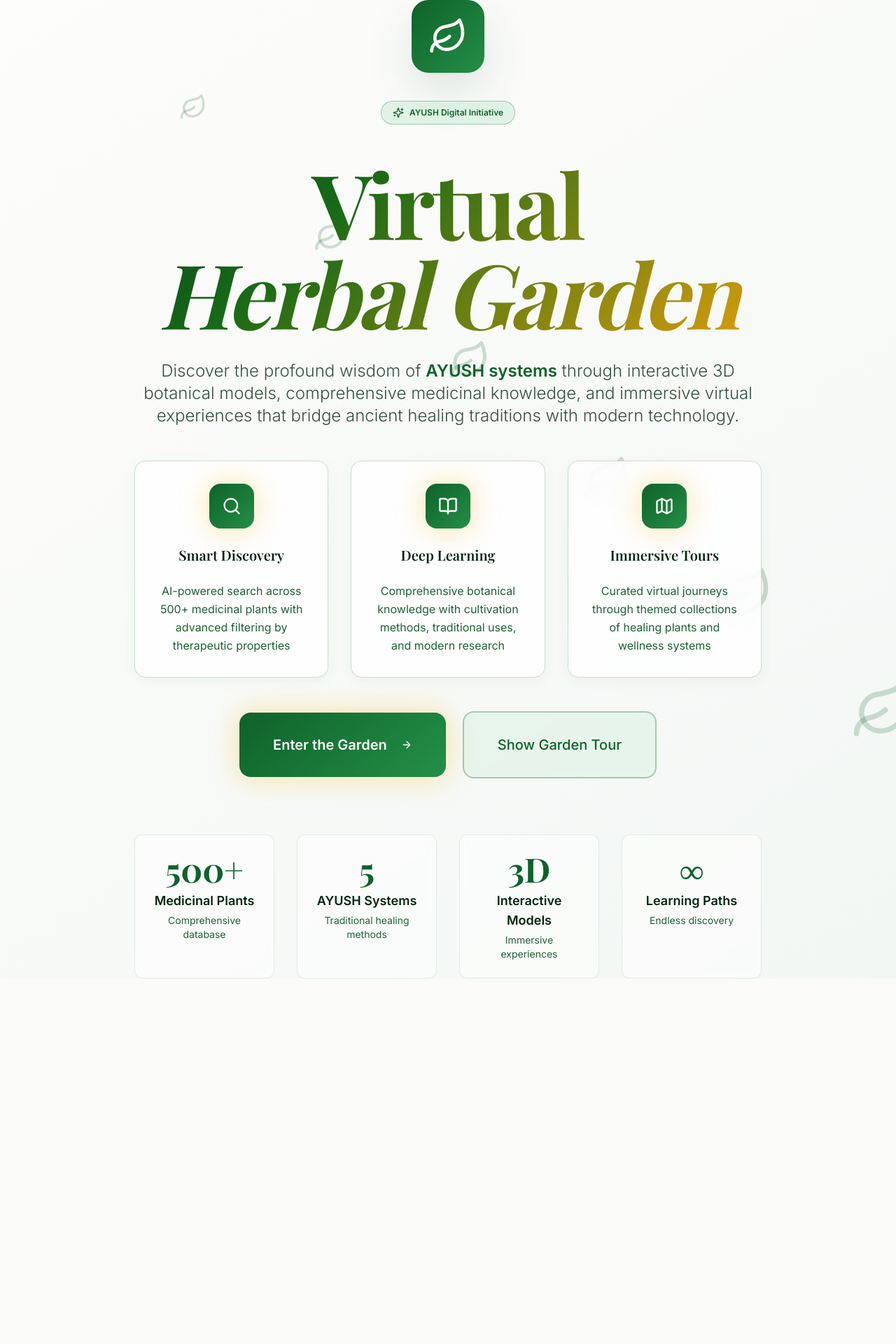
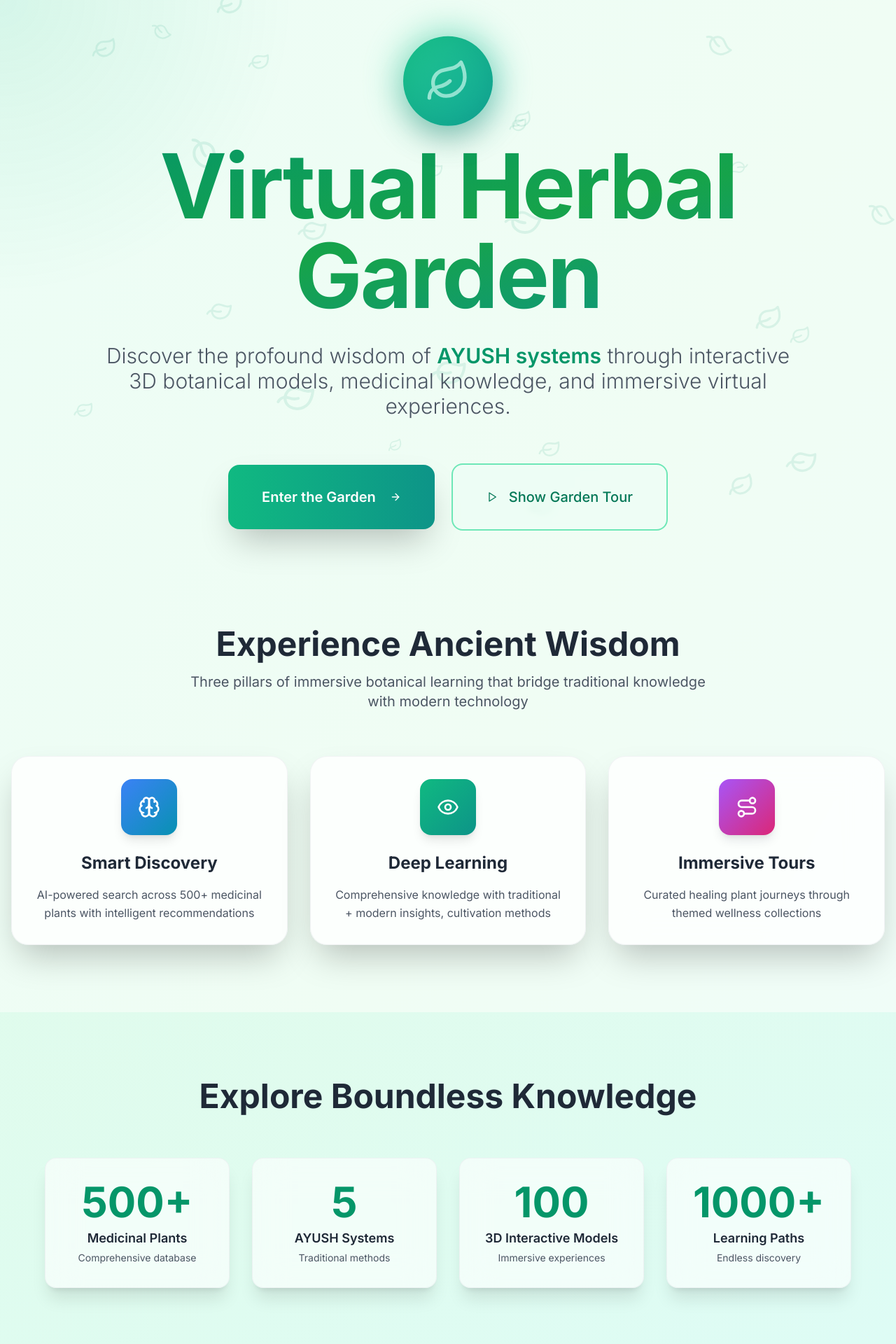
Before and after one commit to debarpannotcreator/ayush-herbarium-virtuoso, a React (Vite) app: page / in a window 1280 px wide. Shown: the top 1920 px of the page at 70% size. Before the commit the page ends 1398 px from the top, so only its background shows below. Built offline with nearby package versions, Linux system fonts and the light colour scheme; a web font is replaced by a local one.

Commit message:
Refactor landing page design

```diff
--- a/src/components/LandingPage.tsx
+++ b/src/components/LandingPage.tsx
@@ -1,227 +1,375 @@
-import { useState, useEffect } from "react";
+import { useState, useEffect, useRef } from "react";
 import { Button } from "@/components/ui/button";
 import { Badge } from "@/components/ui/badge";
-import { ArrowRight, Leaf, Search, Map, BookOpen, Sparkles } from "lucide-react";
-import { motion, AnimatePresence } from "framer-motion";
+import { ArrowRight, Leaf, Search, Brain, Route, Sparkles, Play, Eye } from "lucide-react";
+import { motion, AnimatePresence, useInView, useMotionValue, useSpring, useTransform } from "framer-motion";
 
 interface LandingPageProps {
   onEnterGarden: () => void;
 }
 
-export const LandingPage = ({ onEnterGarden }: LandingPageProps) => {
-  const [currentTip, setCurrentTip] = useState(0);
-  const [showTips, setShowTips] = useState(false);
-
-  const tips = [
-    { icon: Search, text: "Use the search to find specific medicinal plants", position: { top: "20%", left: "50%" } },
-    { icon: BookOpen, text: "Click on any plant to learn detailed information", position: { top: "60%", left: "20%" } },
-    { icon: Map, text: "Take virtual tours organized by health benefits", position: { top: "40%", left: "80%" } },
-    { icon: Leaf, text: "Filter plants by AYUSH system or medicinal use", position: { top: "80%", left: "60%" } }
-  ];
+// Animated Counter Hook
+const useCounter = (end: number, inView: boolean, duration = 2000) => {
+  const count = useMotionValue(0);
+  const rounded = useTransform(count, (val) => Math.round(val));
 
   useEffect(() => {
-    if (showTips) {
-      const timer = setInterval(() => {
-        setCurrentTip((prev) => (prev + 1) % tips.length);
-      }, 3000);
-      return () => clearInterval(timer);
+    if (inView) {
+      const controls = count.set(end);
+      return controls;
     }
-  }, [showTips, tips.length]);
+  }, [count, end, inView]);
 
-  const containerVariants = {
-    hidden: { opacity: 0 },
-    visible: {
-      opacity: 1,
-      transition: {
-        duration: 0.6,
-        staggerChildren: 0.2
-      }
-    }
+  return useSpring(rounded, { duration });
 };
 
-  const itemVariants = {
-    hidden: { y: 30, opacity: 0 },
-    visible: {
-      y: 0,
-      opacity: 1,
-      transition: {
-        duration: 0.6
-      }
-    }
+export const LandingPage = ({ onEnterGarden }: LandingPageProps) => {
+  const [mousePosition, setMousePosition] = useState({ x: 0, y: 0 });
+  const [showTour, setShowTour] = useState(false);
+  const heroRef = useRef(null);
+  const featuresRef = useRef(null);
+  const statsRef = useRef(null);
+
+  const heroInView = useInView(heroRef, { once: true });
+  const featuresInView = useInView(featuresRef, { once: true });
+  const statsInView = useInView(statsRef, { once: true });
+
+  // Animated counters
+  const plantsCount = useCounter(500, statsInView);
+  const systemsCount = useCounter(5, statsInView);
+  const modelsCount = useCounter(100, statsInView);
+  const pathsCount = useCounter(1000, statsInView);
+
+  // Mouse tracking for parallax effect
+  useEffect(() => {
+    const handleMouseMove = (e: MouseEvent) => {
+      setMousePosition({
+        x: (e.clientX / window.innerWidth) * 100,
+        y: (e.clientY / window.innerHeight) * 100,
+      });
     };
 
+    window.addEventListener('mousemove', handleMouseMove);
+    return () => window.removeEventListener('mousemove', handleMouseMove);
+  }, []);
+
+  // Floating particles animation
+  const createParticles = () => {
+    return [...Array(25)].map((_, i) => ({
+      id: i,
+      x: Math.random() * 100,
+      y: Math.random() * 100,
+      size: Math.random() * 30 + 20,
+      duration: Math.random() * 20 + 10,
+      delay: Math.random() * 5,
+    }));
+  };
+
+  const particles = createParticles();
+
   return (
-    <div className="min-h-screen bg-gradient-surface dark:bg-gradient-hero relative overflow-hidden">
-      {/* Floating Background Elements */}
-      <div className="absolute inset-0 overflow-hidden pointer-events-none">
-        {[...Array(6)].map((_, i) => (
+    <div className="min-h-screen bg-gradient-to-br from-emerald-50 via-green-50 to-teal-50 dark:from-emerald-950 dark:via-green-950 dark:to-teal-950 relative overflow-x-hidden">
+      {/* Animated Particle Background */}
+      <div className="fixed inset-0 overflow-hidden pointer-events-none">
+        {particles.map((particle) => (
           <motion.div
-            key={i}
-            className="absolute"
+            key={particle.id}
+            className="absolute opacity-10 dark:opacity-20"
             style={{
-              left: `${20 + (i * 15)}%`,
-              top: `${10 + (i * 12)}%`,
+              left: `${particle.x}%`,
+              top: `${particle.y}%`,
             }}
             animate={{
-              y: [-10, 10, -10],
+              y: [-20, 20, -20],
+              x: [-10, 10, -10],
+              rotate: [0, 360],
             }}
             transition={{
-              duration: 3,
+              duration: particle.duration,
               repeat: Infinity,
-              delay: i * 0.5,
-              ease: "easeInOut"
+              delay: particle.delay,
+              ease: "easeInOut",
             }}
           >
             <Leaf
-              className="text-primary/20 dark:text-primary-glow/20"
-              size={40 + (i * 10)}
+              className="text-emerald-600 dark:text-emerald-400"
+              size={particle.size}
             />
           </motion.div>
         ))}
       </div>
 
-      {/* Main Content */}
+      {/* Parallax Mouse Effect */}
       <motion.div
-        className="relative z-10 min-h-screen flex items-center justify-center px-4"
-        variants={containerVariants}
-        initial="hidden"
-        animate="visible"
+        className="fixed inset-0 pointer-events-none"
+        style={{
+          background: `radial-gradient(600px at ${mousePosition.x}% ${mousePosition.y}%, rgba(16, 185, 129, 0.1), transparent 70%)`,
+        }}
+      />
+
+      {/* Hero Section */}
+      <section ref={heroRef} className="min-h-screen flex items-center justify-center px-4 relative">
+        <div className="max-w-7xl mx-auto text-center space-y-12">
+
+          {/* Hero Content */}
+          <motion.div
+            initial={{ opacity: 0, y: 50 }}
+            animate={heroInView ? { opacity: 1, y: 0 } : {}}
+            transition={{ duration: 1, ease: "easeOut" }}
+            className="space-y-8"
           >
-        <div className="max-w-4xl mx-auto text-center space-y-12">
-          {/* Logo/Brand Section */}
-          <motion.div variants={itemVariants} className="space-y-4">
-            <div className="flex items-center justify-center mb-6">
+            {/* Floating Logo */}
             <motion.div
-                className="bg-gradient-primary p-6 rounded-3xl shadow-premium"
-                whileHover={{ scale: 1.05, rotate: 5 }}
-                whileTap={{ scale: 0.95 }}
+              className="flex justify-center mb-8"
+              animate={{ y: [-10, 10, -10] }}
+              transition={{ duration: 4, repeat: Infinity, ease: "easeInOut" }}
             >
-                <Leaf className="text-primary-foreground" size={56} />
+              <div className="relative">
+                <motion.div
+                  className="bg-gradient-to-br from-emerald-500 to-teal-600 p-8 rounded-full shadow-2xl"
+                  whileHover={{ scale: 1.1, rotate: 15 }}
+                  transition={{ type: "spring", stiffness: 300 }}
+                >
+                  <Leaf className="text-white" size={64} />
                 </motion.div>
+                <motion.div
+                  className="absolute -inset-2 bg-gradient-to-br from-emerald-400 to-teal-500 rounded-full blur-xl opacity-50"
+                  animate={{ scale: [1, 1.2, 1] }}
+                  transition={{ duration: 2, repeat: Infinity }}
+                />
               </div>
-            <Badge variant="outline" className="text-primary border-primary/30 bg-primary-light/50 px-4 py-2">
-              <Sparkles className="w-4 h-4 mr-2" />
-              AYUSH Digital Initiative
-            </Badge>
             </motion.div>
 
-          {/* Main Heading */}
-          <motion.div variants={itemVariants} className="space-y-8">
-            <h1 className="font-display text-7xl md:text-9xl font-bold bg-gradient-hero bg-clip-text text-transparent leading-[0.9] tracking-tight">
-              Virtual
-              <span className="block italic">Herbal Garden</span>
-            </h1>
-            <p className="font-sans text-xl md:text-2xl text-foreground/80 max-w-4xl mx-auto leading-relaxed font-light">
-              Discover the profound wisdom of <span className="font-semibold text-primary">AYUSH systems</span> through
-              interactive 3D botanical models, comprehensive medicinal knowledge,
-              and immersive virtual experiences that bridge ancient healing traditions with modern technology.
-            </p>
-          </motion.div>
+            {/* Main Headline */}
+            <motion.h1
+              className="text-6xl md:text-8xl lg:text-9xl font-bold bg-gradient-to-br from-emerald-600 via-green-600 to-teal-600 dark:from-emerald-400 dark:via-green-400 dark:to-teal-400 bg-clip-text text-transparent leading-none tracking-tight"
+              initial={{ opacity: 0, y: 30 }}
+              animate={heroInView ? { opacity: 1, y: 0 } : {}}
+              transition={{ duration: 1.2, delay: 0.3 }}
+            >
+              Virtual Herbal Garden
+            </motion.h1>
 
-          {/* Features Grid */}
-          <motion.div variants={itemVariants} className="grid grid-cols-1 md:grid-cols-3 gap-8 max-w-6xl mx-auto">
-            {[
-              { icon: Search, title: "Smart Discovery", desc: "AI-powered search across 500+ medicinal plants with advanced filtering by therapeutic properties" },
-              { icon: BookOpen, title: "Deep Learning", desc: "Comprehensive botanical knowledge with cultivation methods, traditional uses, and modern research" },
-              { icon: Map, title: "Immersive Tours", desc: "Curated virtual journeys through themed collections of healing plants and wellness systems" }
-            ].map((feature, index) => (
-              <motion.div
-                key={index}
-                className="bg-card/80 backdrop-blur-xl border border-primary/20 rounded-2xl p-8 text-center space-y-6 shadow-soft hover:shadow-botanical transition-all duration-300"
-                whileHover={{ scale: 1.02, y: -8 }}
-                transition={{ duration: 0.3 }}
+            {/* Subheading */}
+            <motion.p
+              className="text-xl md:text-2xl lg:text-3xl text-gray-600 dark:text-gray-300 max-w-5xl mx-auto leading-relaxed font-light"
+              initial={{ opacity: 0, y: 30 }}
+              animate={heroInView ? { opacity: 1, y: 0 } : {}}
+              transition={{ duration: 1.2, delay: 0.6 }}
             >
-                <div className="bg-gradient-primary w-16 h-16 rounded-2xl flex items-center justify-center mx-auto shadow-glow">
-                  <feature.icon className="text-primary-foreground" size={28} />
-                </div>
-                <h3 className="font-display font-semibold text-xl text-foreground">{feature.title}</h3>
-                <p className="text-muted-foreground leading-relaxed">{feature.desc}</p>
-              </motion.div>
-            ))}
-          </motion.div>
+              Discover the profound wisdom of <span className="font-semibold text-emerald-600 dark:text-emerald-400">AYUSH systems</span> through
+              interactive 3D botanical models, medicinal knowledge, and immersive virtual experiences.
+            </motion.p>
 
             {/* Action Buttons */}
-          <motion.div variants={itemVariants} className="space-y-8">
-            <div className="flex flex-col sm:flex-row items-center justify-center gap-6">
+            <motion.div
+              className="flex flex-col sm:flex-row items-center justify-center gap-6 pt-8"
+              initial={{ opacity: 0, y: 30 }}
+              animate={heroInView ? { opacity: 1, y: 0 } : {}}
+              transition={{ duration: 1.2, delay: 0.9 }}
+            >
               <Button
                 size="lg"
                 onClick={onEnterGarden}
-                className="bg-gradient-primary hover:shadow-premium text-primary-foreground shadow-glow text-xl px-12 py-8 h-auto group font-semibold rounded-2xl border-0"
+                className="bg-gradient-to-r from-emerald-500 to-teal-600 hover:from-emerald-600 hover:to-teal-700 text-white text-xl px-12 py-8 h-auto group font-semibold rounded-2xl shadow-2xl hover:shadow-emerald-500/25 transition-all duration-300 border-0"
               >
                 Enter the Garden
-                <ArrowRight className="ml-3 w-6 h-6 group-hover:translate-x-2 transition-all duration-300" />
+                <ArrowRight className="ml-3 w-6 h-6 group-hover:translate-x-2 transition-transform duration-300" />
               </Button>
 
               <Button
                 variant="outline"
                 size="lg"
-                onClick={() => setShowTips(!showTips)}
-                className="border-2 border-primary/30 bg-primary-light/30 text-primary hover:bg-primary-light/50 hover:border-primary/50 text-xl px-12 py-8 h-auto font-medium rounded-2xl backdrop-blur-sm"
+                onClick={() => setShowTour(!showTour)}
+                className="border-2 border-emerald-300 dark:border-emerald-700 bg-emerald-50/50 dark:bg-emerald-900/20 text-emerald-700 dark:text-emerald-300 hover:bg-emerald-100 dark:hover:bg-emerald-900/40 text-xl px-12 py-8 h-auto font-medium rounded-2xl backdrop-blur-sm transition-all duration-300"
               >
-                {showTips ? "Hide" : "Show"} Garden Tour
+                <Play className="mr-2 w-5 h-5" />
+                Show Garden Tour
               </Button>
+            </motion.div>
+          </motion.div>
         </div>
+      </section>
 
-            {/* Statistics */}
-            <div className="grid grid-cols-2 md:grid-cols-4 gap-8 max-w-4xl mx-auto pt-12">
+      {/* Features Section */}
+      <section ref={featuresRef} className="py-24 px-4">
+        <div className="max-w-7xl mx-auto">
+          <motion.div
+            className="text-center mb-16"
+            initial={{ opacity: 0, y: 30 }}
+            animate={featuresInView ? { opacity: 1, y: 0 } : {}}
+            transition={{ duration: 0.8 }}
+          >
+            <h2 className="text-4xl md:text-5xl font-bold text-gray-800 dark:text-gray-100 mb-4">
+              Experience Ancient Wisdom
+            </h2>
+            <p className="text-xl text-gray-600 dark:text-gray-300 max-w-3xl mx-auto">
+              Three pillars of immersive botanical learning that bridge traditional knowledge with modern technology
+            </p>
+          </motion.div>
+
+          <div className="grid grid-cols-1 md:grid-cols-3 gap-8">
             {[
-                { number: "500+", label: "Medicinal Plants", desc: "Comprehensive database" },
-                { number: "5", label: "AYUSH Systems", desc: "Traditional healing methods" },
-                { number: "3D", label: "Interactive Models", desc: "Immersive experiences" },
-                { number: "∞", label: "Learning Paths", desc: "Endless discovery" }
+              {
+                icon: Brain,
+                title: "Smart Discovery",
+                desc: "AI-powered search across 500+ medicinal plants with intelligent recommendations",
+                gradient: "from-blue-500 to-cyan-600"
+              },
+              {
+                icon: Eye,
+                title: "Deep Learning",
+                desc: "Comprehensive knowledge with traditional + modern insights, cultivation methods",
+                gradient: "from-emerald-500 to-teal-600"
+              },
+              {
+                icon: Route,
+                title: "Immersive Tours",
+                desc: "Curated healing plant journeys through themed wellness collections",
+                gradient: "from-purple-500 to-pink-600"
+              }
+            ].map((feature, index) => (
+              <motion.div
+                key={index}
+                className="group relative"
+                initial={{ opacity: 0, y: 50 }}
+                animate={featuresInView ? { opacity: 1, y: 0 } : {}}
+                transition={{ duration: 0.8, delay: index * 0.2 }}
+                whileHover={{ y: -10, scale: 1.02 }}
+              >
+                <div className="bg-white/80 dark:bg-gray-800/80 backdrop-blur-xl rounded-3xl p-8 shadow-2xl border border-gray-200/50 dark:border-gray-700/50 h-full transition-all duration-500 group-hover:shadow-3xl">
+
+                  {/* Animated Icon */}
+                  <motion.div
+                    className={`bg-gradient-to-br ${feature.gradient} w-20 h-20 rounded-2xl flex items-center justify-center mx-auto mb-6 shadow-lg`}
+                    whileHover={{ rotate: 360, scale: 1.1 }}
+                    transition={{ duration: 0.6 }}
+                  >
+                    <feature.icon className="text-white" size={32} />
+                  </motion.div>
+
+                  {/* Glowing Effect on Hover */}
+                  <motion.div
+                    className={`absolute inset-0 bg-gradient-to-br ${feature.gradient} rounded-3xl opacity-0 group-hover:opacity-10 transition-opacity duration-500 blur-xl`}
+                  />
+
+                  <h3 className="text-2xl font-bold text-gray-800 dark:text-gray-100 mb-4 text-center">
+                    {feature.title}
+                  </h3>
+                  <p className="text-gray-600 dark:text-gray-300 leading-relaxed text-center">
+                    {feature.desc}
+                  </p>
+                </div>
+              </motion.div>
+            ))}
+          </div>
+        </div>
+      </section>
+
+      {/* Stats Section */}
+      <section ref={statsRef} className="py-24 px-4 bg-gradient-to-br from-emerald-100/50 to-teal-100/50 dark:from-emerald-900/20 dark:to-teal-900/20">
+        <div className="max-w-6xl mx-auto">
+          <motion.div
+            className="text-center mb-16"
+            initial={{ opacity: 0, y: 30 }}
+            animate={statsInView ? { opacity: 1, y: 0 } : {}}
+            transition={{ duration: 0.8 }}
+          >
+            <h2 className="text-4xl md:text-5xl font-bold text-gray-800 dark:text-gray-100 mb-4">
+              Explore Boundless Knowledge
+            </h2>
+          </motion.div>
+
+          <div className="grid grid-cols-2 md:grid-cols-4 gap-8">
+            {[
+              { count: plantsCount, suffix: "+", label: "Medicinal Plants", desc: "Comprehensive database" },
+              { count: systemsCount, suffix: "", label: "AYUSH Systems", desc: "Traditional methods" },
+              { count: modelsCount, suffix: "", label: "3D Interactive Models", desc: "Immersive experiences" },
+              { count: pathsCount, suffix: "+", label: "Learning Paths", desc: "Endless discovery" }
             ].map((stat, index) => (
               <motion.div
                 key={index}
-                  className="text-center bg-card/50 backdrop-blur-sm rounded-xl p-6 border border-primary/10"
-                  initial={{ opacity: 0, scale: 0.5, y: 20 }}
-                  animate={{ opacity: 1, scale: 1, y: 0 }}
-                  transition={{ delay: 1.2 + (index * 0.15), duration: 0.6 }}
+                className="text-center bg-white/60 dark:bg-gray-800/60 backdrop-blur-xl rounded-2xl p-8 shadow-xl border border-gray-200/50 dark:border-gray-700/50"
+                initial={{ opacity: 0, scale: 0.5 }}
+                animate={statsInView ? { opacity: 1, scale: 1 } : {}}
+                transition={{ delay: index * 0.1, duration: 0.8, type: "spring" }}
+                whileHover={{ scale: 1.05, y: -5 }}
               >
-                  <div className="font-display text-4xl md:text-5xl font-bold text-primary mb-2">
-                    {stat.number}
+                <motion.div className="text-5xl md:text-6xl font-bold text-emerald-600 dark:text-emerald-400 mb-2">
+                  <motion.span>{stat.count}</motion.span>{stat.suffix}
+                </motion.div>
+                <div className="text-lg font-semibold text-gray-800 dark:text-gray-100 mb-1">
+                  {stat.label}
                 </div>
-                  <div className="font-semibold text-foreground text-lg mb-1">{stat.label}</div>
-                  <div className="text-sm text-muted-foreground">{stat.desc}</div>
+                <div className="text-sm text-gray-600 dark:text-gray-400">
+                  {stat.desc}
+                </div>
               </motion.div>
             ))}
           </div>
+        </div>
+      </section>
+
+      {/* Footer CTA */}
+      <section className="py-24 px-4">
+        <div className="max-w-4xl mx-auto text-center">
+          <motion.div
+            initial={{ opacity: 0, y: 30 }}
+            whileInView={{ opacity: 1, y: 0 }}
+            transition={{ duration: 0.8 }}
+            viewport={{ once: true }}
+          >
+            <h2 className="text-4xl md:text-5xl font-bold text-gray-800 dark:text-gray-100 mb-6">
+              Step into the future of ancient wisdom
+            </h2>
+            <p className="text-xl text-gray-600 dark:text-gray-300 mb-8 max-w-2xl mx-auto">
+              Join thousands of students, researchers, and wellness enthusiasts exploring the convergence of tradition and innovation.
+            </p>
+            <Button
+              size="lg"
+              onClick={onEnterGarden}
+              className="bg-gradient-to-r from-emerald-500 to-teal-600 hover:from-emerald-600 hover:to-teal-700 text-white text-xl px-12 py-8 h-auto group font-semibold rounded-2xl shadow-2xl hover:shadow-emerald-500/25 transition-all duration-300 border-0"
+            >
+              Start Exploring Now
+              <Sparkles className="ml-3 w-6 h-6 group-hover:scale-110 transition-transform duration-300" />
+            </Button>
           </motion.div>
         </div>
-      </motion.div>
+      </section>
 
-      {/* Interactive Tips */}
+      {/* Tour Overlay */}
       <AnimatePresence>
-        {showTips && (
+        {showTour && (
           <motion.div
-            className="fixed inset-0 z-20 pointer-events-none"
+            className="fixed inset-0 bg-black/60 backdrop-blur-sm z-50 flex items-center justify-center p-4"
             initial={{ opacity: 0 }}
             animate={{ opacity: 1 }}
             exit={{ opacity: 0 }}
+            onClick={() => setShowTour(false)}
           >
-            {tips.map((tip, index) => (
-              <AnimatePresence key={index}>
-                {currentTip === index && (
             <motion.div
-                    className="absolute pointer-events-auto"
-                    style={tip.position}
-                    initial={{ scale: 0, opacity: 0 }}
+              className="bg-white dark:bg-gray-800 rounded-3xl p-8 max-w-md text-center shadow-2xl"
+              initial={{ scale: 0.5, opacity: 0 }}
               animate={{ scale: 1, opacity: 1 }}
-                    exit={{ scale: 0, opacity: 0 }}
-                    transition={{ duration: 0.3 }}
+              exit={{ scale: 0.5, opacity: 0 }}
+              onClick={(e) => e.stopPropagation()}
             >
-                    <div className="bg-card/95 backdrop-blur-xl border border-primary/20 rounded-2xl p-6 shadow-premium max-w-sm">
-                      <div className="flex items-center space-x-3 mb-3">
-                        <div className="bg-gradient-primary p-2 rounded-lg">
-                          <tip.icon className="text-primary-foreground" size={18} />
+              <div className="bg-gradient-to-br from-emerald-500 to-teal-600 w-16 h-16 rounded-full flex items-center justify-center mx-auto mb-4">
+                <Play className="text-white" size={24} />
               </div>
-                        <span className="font-display font-semibold text-primary">Discovery Tip {index + 1}</span>
-                      </div>
-                      <p className="text-foreground/80 leading-relaxed">{tip.text}</p>
-                    </div>
+              <h3 className="text-2xl font-bold text-gray-800 dark:text-gray-100 mb-4">
+                Garden Tour Coming Soon!
+              </h3>
+              <p className="text-gray-600 dark:text-gray-300 mb-6">
+                Experience guided tours through curated collections of medicinal plants and healing systems.
+              </p>
+              <Button
+                onClick={() => setShowTour(false)}
+                className="bg-gradient-to-r from-emerald-500 to-teal-600 text-white px-8 py-3 rounded-xl"
+              >
+                Got it!
+              </Button>
             </motion.div>
-                )}
-              </AnimatePresence>
-            ))}
           </motion.div>
         )}
       </AnimatePresence>
```
Lines whose indentation alone changed are shown as unchanged.
